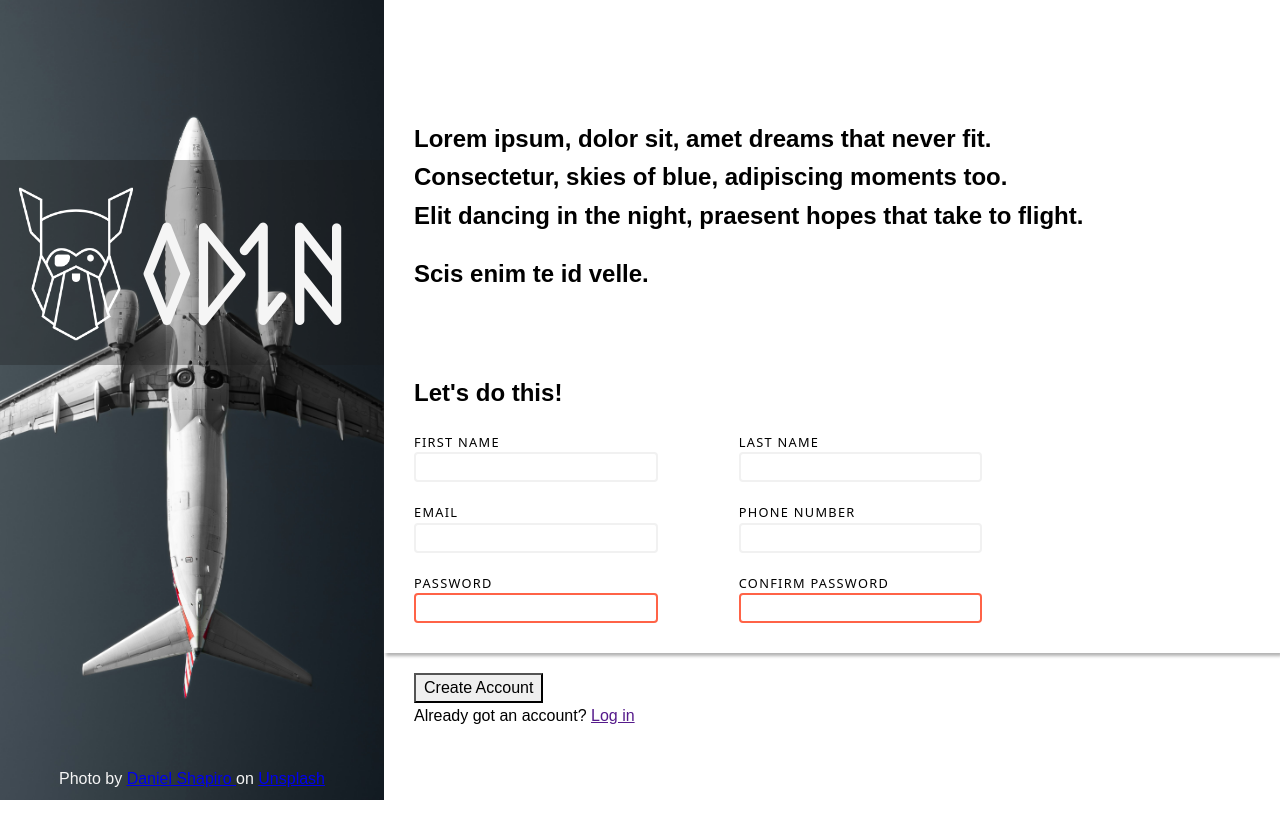
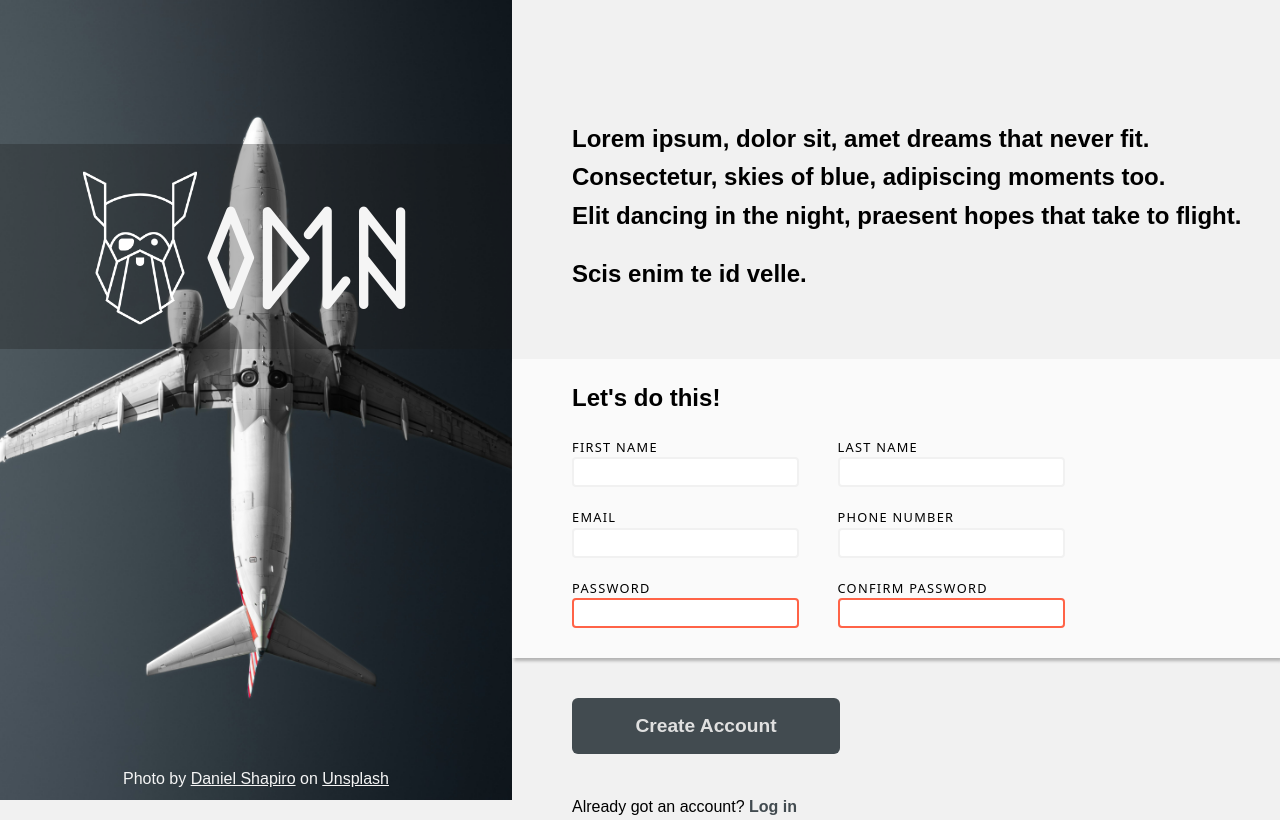
Before and after one commit to jorgitoxo/Sign-up-Form, a plain HTML site: page index.html in a window 1280 px wide. Drawn offline with Linux system fonts and the light colour scheme.

Commit message:
Button work
Added light gray background
Made left panel wider
Added regular expression pattern check to passwords
Must contain one lower case, one upper case, a digit
and a special character, min lenght of 8
Styled button for different states

```diff
--- a/CSS/stylesheet.css
+++ b/CSS/stylesheet.css
@@ -6,12 +6,14 @@
 body {
     display: flex;
     height: 100dvh;
+    background-color: #f1f1f1;
 
-    font: 1em / 1.6 sans-serif;;
+    font: 1em / 1.6 sans-serif;
+
 }
 
 #left-panel {
-    width: 30vw;
+    width: 40vw;
     background-image: url("../Images/daniel-shapiro-U-z4xo7GR14-unsplash.jpg");
     background-repeat:no-repeat;
     background-size: cover;
@@ -29,23 +31,23 @@ body {
     }
 }
 
-#left-panel div:first-of-type {
+#left-panel > div:first-of-type {
     font-family: "ComicRunes", system-ui;
     font-size: 8rem;
 
     width: 100%;
-    margin-top: 20vh;
+    margin-top: 18vh;
     background-color: hsla(0, 0%, 9%, 0.301);
     padding-left: 100px;
     /* filter: invert(0.9); */
     /* mix-blend-mode: color-burn; */
 }
 
-#left-panel div:first-of-type > span {
+#left-panel > div:first-of-type > span {
     position: relative;
 }
 
-#left-panel div:first-of-type > span::before {
+#left-panel > div:first-of-type > span::before {
     position: absolute;
     content: "";
     background: url(../Images/odin-lined.png);
@@ -58,25 +60,25 @@ body {
 }
 
 #right-panel {
-    width: 70vw;
+    width: 60vw;
     padding-top: 120px;
 }
 
 #right-panel > div,
 #right-panel > form {
-    padding-left: 30px;
+    padding-left: 60px;
 }
 
-#right-panel div:first-of-type > p,
+#right-panel > div:first-of-type > p,
 form > p {
     font-size: 1.5rem;
     font-weight: 600;
     margin-bottom: 20px;
 }
 
-#right-panel div:first-of-type > p + p{
+#right-panel > div:first-of-type > p + p{
     margin-top: 20px;
-    margin-bottom: 80px;
+    margin-bottom: 65px;
 }
 
 ul {
@@ -144,7 +146,53 @@ input:invalid {
 
 form {
     box-shadow: 2px 3px 3px hsl(0, 0%, 70%);
-    margin-bottom: 20px;
+    margin-bottom: 40px;
+    padding-top: 20px;
+}
+
+button{
+    cursor: pointer;
+    border-radius: 6px;
+    outline: none;
+    border: none;
+
+    margin-bottom: 40px;
+
+    background-color: #424b50;
+    color: #e0e0e0;
+
+    font-size: 1.2rem;
+    font-weight: 600;
+    width: 268px;
+    height: 56px;
+}
+
+button:hover {
+    background-color:#B9D9EB ;
+    color: #353333;
+}
+
+button:active {
+    background-color:#9db8c7 ;
+}
+
+a {
+    text-decoration: underline;
+    color: inherit;
+}
+
+#right-panel a:last-of-type {
+    text-decoration: none;
+    color: #424b50;
+    font-weight: 600;
+}
+
+#right-panel a:last-of-type:hover{
+    text-decoration: underline;
+}
+
+form {
+    background-color: #fafafa;
 }
 
 @font-face {
--- a/index.html
+++ b/index.html
@@ -14,7 +14,7 @@
             <span></span>
         </div>
         <div>
-            Photo by <a href="https://unsplash.com/@dshap">Daniel Shapiro </a> on <a href="https://unsplash.com/">Unsplash</a>
+            Photo by <a href="https://unsplash.com/@dshap">Daniel Shapiro</a> on <a href="https://unsplash.com/">Unsplash</a>
         </div>
     </div>
 
@@ -57,7 +57,12 @@
                 </li>
                 <li>
                     <label for="pass">PASSWORD</label>
-                    <input type="password" name="pass" id="pass" required>
+                    <input
+                        type="password"
+                        name="pass"
+                        id="pass"
+                        pattern="(?=.*\d)(?=.*[a-z])(?=.*[A-Z])(?=.*[#!?@$%^&*\-]).{8,}"
+                        required>
                 </li>
                 <li>
                     <label for="confirmpass">CONFIRM PASSWORD</label>
```
